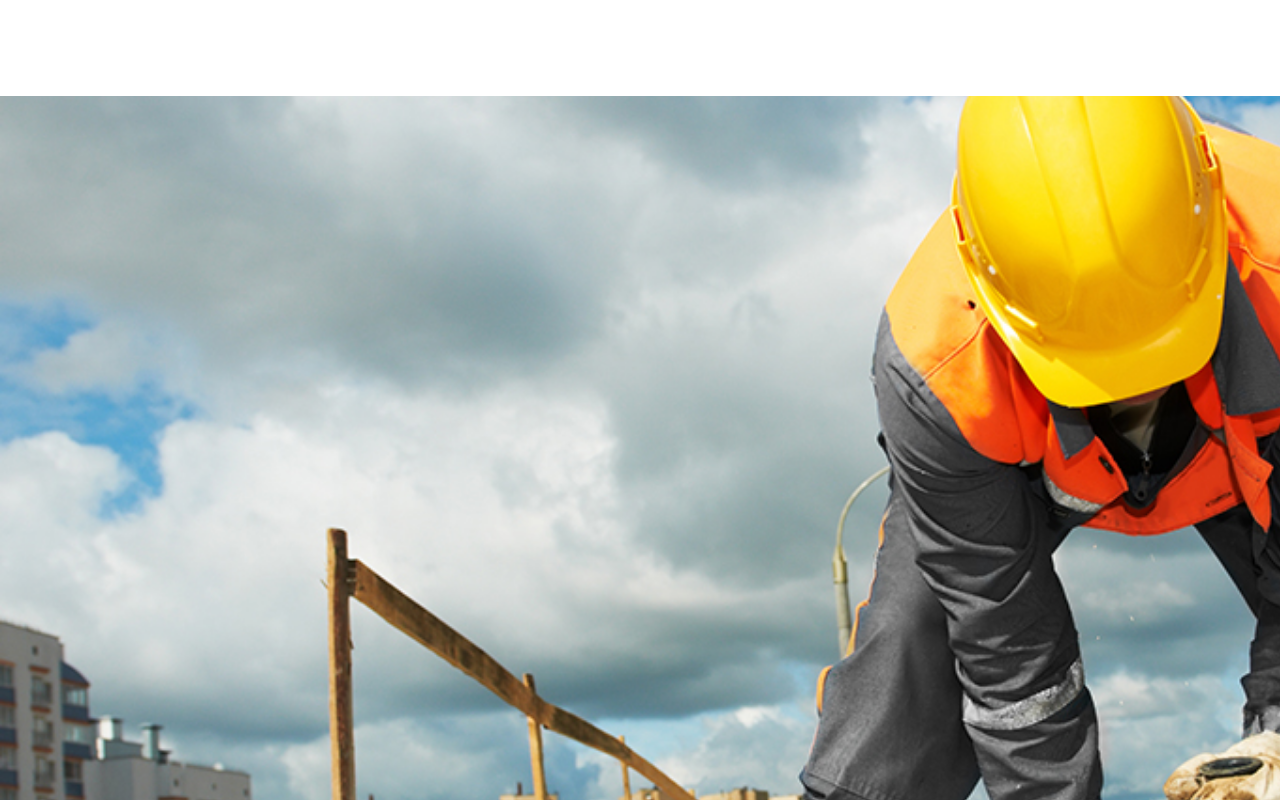
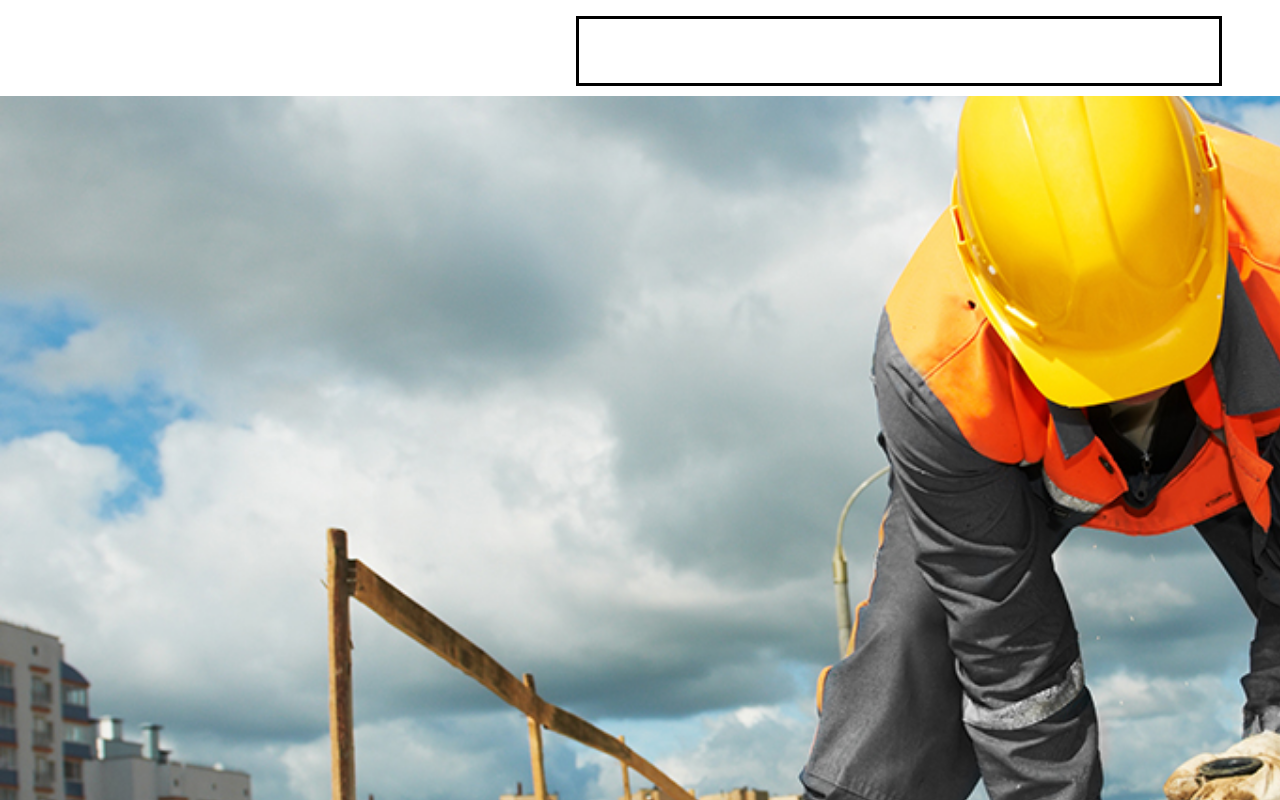
Before and after one commit to cyberstizz/Construction-website, a React (Create React App) app: page / in a window 1280 px wide. Shown: the top 800 px of the page. Built offline with nearby package versions, Linux system fonts and the light colour scheme.

Commit message:
put nav bar in appropriate plaee with border highlighted

```diff
--- a/src/App.css
+++ b/src/App.css
@@ -44,6 +44,16 @@
   height: 12vh;
   width: 100vw;
   position: fixed;
+}
+
+#navbar{
+  position: flex;
+  flex-wrap: row;
+  width: 50vw;
+  height: 8vh;
+  border: solid black;
+  margin-left: 45vw;
+  margin-top: 2vh;
 }
 
 #images{
--- a/src/App.js
+++ b/src/App.js
@@ -4,7 +4,9 @@ import './App.css';
 function App() {
   return (
     <div className="app">
-      <div id="header"></div>
+      <div id="header">
+        <div id="navbar"></div>
+      </div>
       <div id='images'> </div>
       <div id='bodytop'></div>
       <div id='bodymiddle'></div>
```
